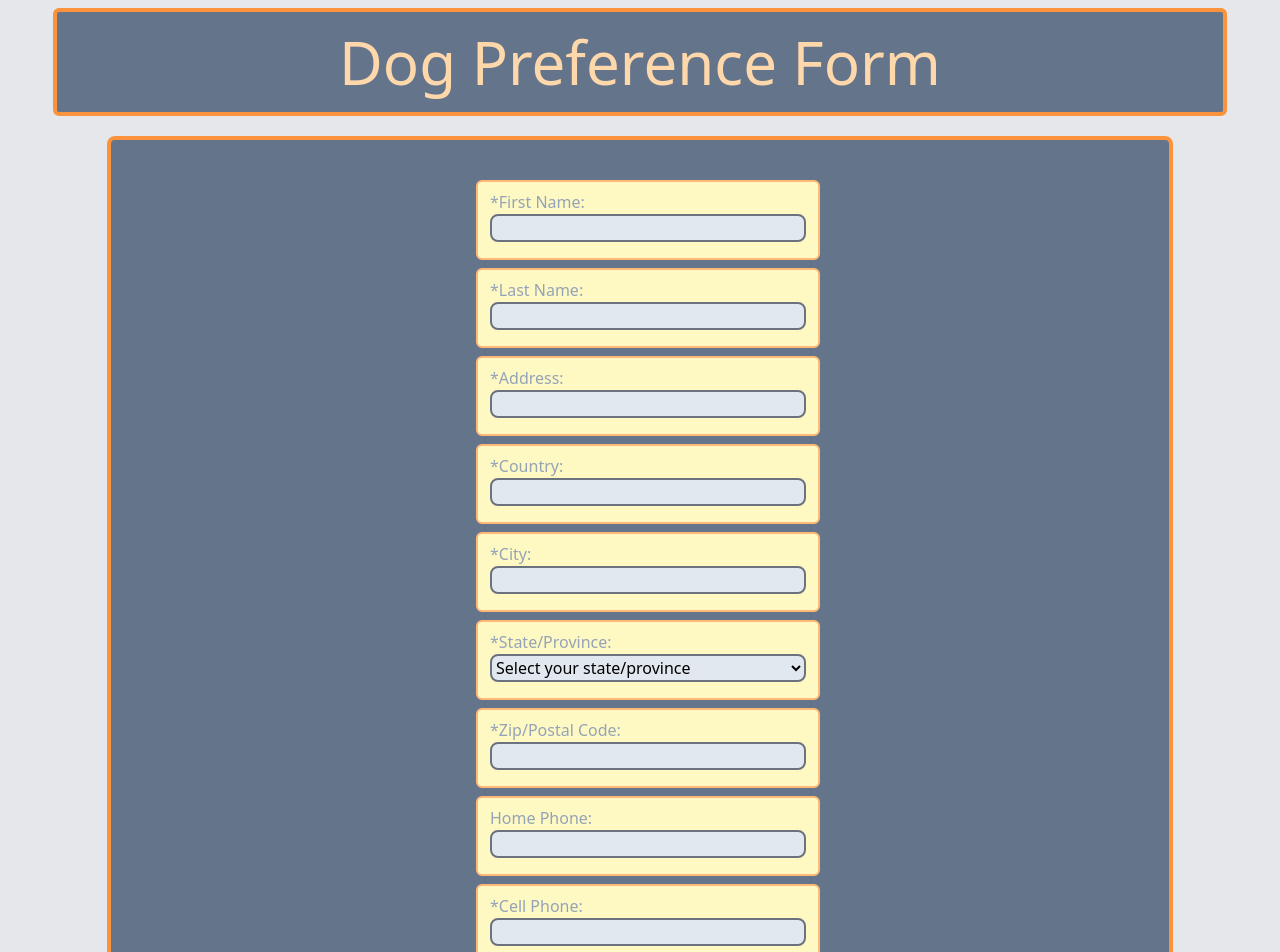
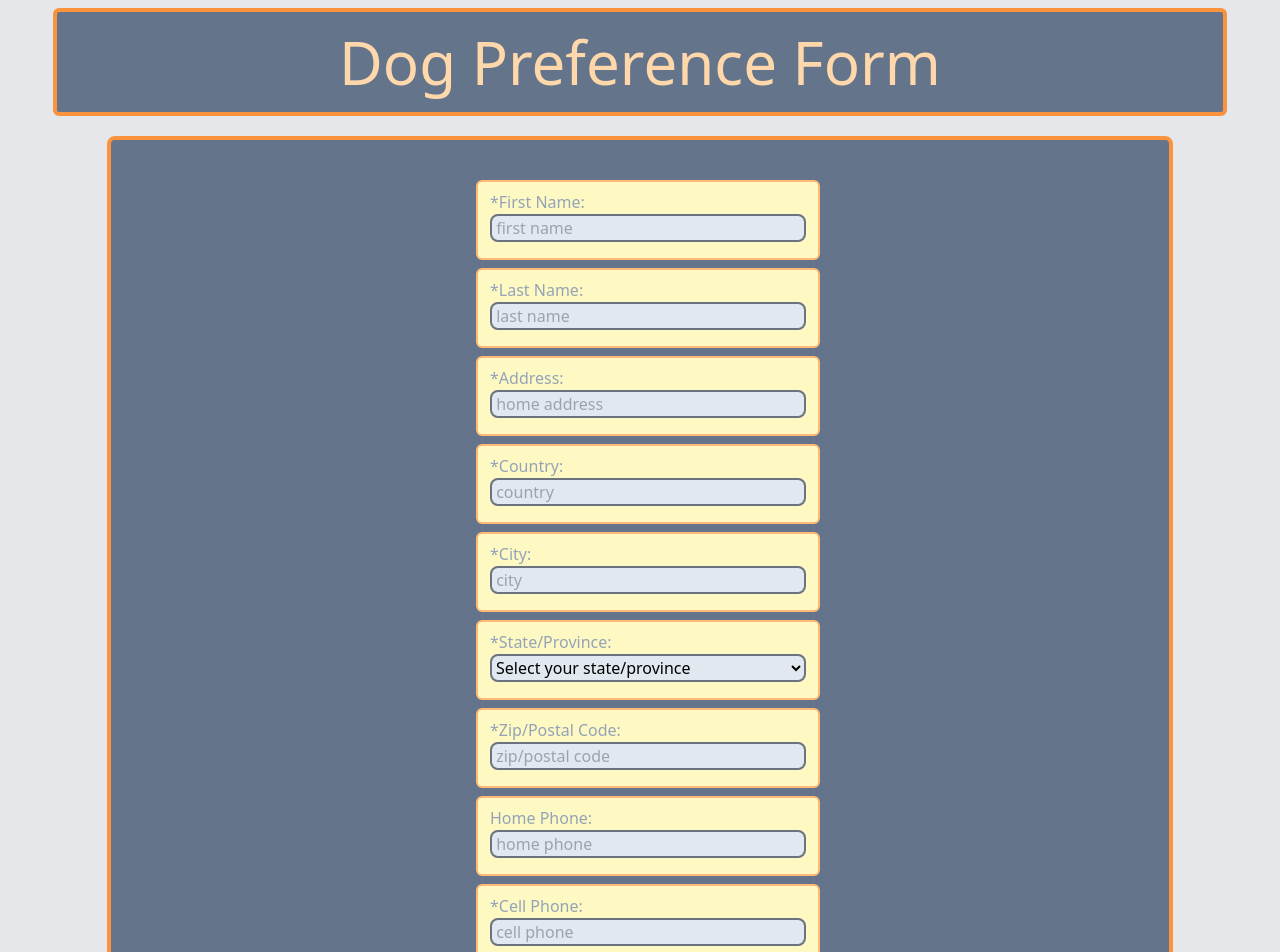
Before and after one commit to cssgunc/beautiful-together, a React (Create React App) app: page /dogform in a window 1280 px wide. Shown: the top 952 px of the page. Built offline with nearby package versions, Linux system fonts and the light colour scheme.

Commit message:
added placeholders

```diff
--- a/src/pages/DogForm.js
+++ b/src/pages/DogForm.js
@@ -20,31 +20,31 @@ export const DogForm = () => {
 
             <h1 className="text-center text-6xl m-2 font-extralight h-11/12 w-11/12 p-5 text-orange-200 justify-center rounded-md border-orange-400 border-4 bg-slate-500">Dog Preference Form</h1>
 
-            <form className="flex p-8 justify-center m-3 bg-slate-500 w-10/12 rounded-lg border-4 border-orange-400">
+            <form id="dogform" className="flex p-8 justify-center m-3 bg-slate-500 w-10/12 rounded-lg border-4 border-orange-400">
                 <div id= "part1" className={page === 0 ? "" : "hidden "}>
                     <div className="flex flex-col pt-2 pb-4 px-3 h-20 w-full align-top bg-yellow-100 rounded-md border-orange-300 border-2 m-2">
                         <label className="font-extralight text-slate-400" for="first_name">*First Name:</label>
-                        <input className="h-10 w-30 bg-slate-200 rounded-lg border-gray-500 border-2" type="text" id="f_name" name="first_name" required />
+                        <input className="h-10 w-30 bg-slate-200 rounded-lg border-gray-500 border-2" placeholder=" first name" type="text" id="f_name" name="first_name" required />
                     </div>
 
                     <div className="flex flex-col pt-2 pb-4 px-3 h-20 w-full align-top bg-yellow-100 rounded-md border-orange-300 border-2 m-2">
                         <label className="font-extralight text-slate-400" for="last_name">*Last Name:</label>
-                        <input className="h-10 w-30 bg-slate-200 rounded-lg border-gray-500 border-2" type="text" id="l_name" name="last_name" required />
+                        <input className="h-10 w-30 bg-slate-200 rounded-lg border-gray-500 border-2" placeholder=" last name" type="text" id="l_name" name="last_name" required />
                     </div>
 
                     <div className="flex flex-col pt-2 pb-4 px-3 h-20 w-full align-top bg-yellow-100 rounded-md border-orange-300 border-2 m-2">
                         <label className="font-extralight text-slate-400" for="address">*Address:</label>
-                        <input className="h-10 w-30 bg-slate-200 rounded-lg border-gray-500 border-2" type="text" id="address" name="address" pattern="^(?=\S*\s)(?=\P{L}*\p{L})(?=\D*\d)[\p{L}\d\s',.#/-]*$" autoComplete="street-address" required />
+                        <input className="h-10 w-30 bg-slate-200 rounded-lg border-gray-500 border-2" placeholder=" home address" type="text" id="address" name="address" pattern="^(?=\S*\s)(?=\P{L}*\p{L})(?=\D*\d)[\p{L}\d\s',.#/-]*$" autoComplete="street-address" required />
                     </div>
 
                     <div className="flex flex-col pt-2 pb-4 px-3 h-20 w-full align-top bg-yellow-100 rounded-md border-orange-300 border-2 m-2">
                         <label className="font-extralight text-slate-400" for="county">*Country:</label>
-                        <input className="h-10 w-30 bg-slate-200 rounded-lg border-gray-500 border-2" type="text" id="country" name="country" autoComplete="country-name" required />
+                        <input className="h-10 w-30 bg-slate-200 rounded-lg border-gray-500 border-2" placeholder=" country" type="text" id="country" name="country" autoComplete="country-name" required />
                     </div>
 
                     <div className="flex flex-col pt-2 pb-4 px-3 h-20 w-full align-top bg-yellow-100 rounded-md border-orange-300 border-2 m-2">
                         <label className="font-extralight text-slate-400" for="city">*City:</label>
-                        <input className="h-10 w-30 bg-slate-200 rounded-lg border-gray-500 border-2" type="text" id="city" name="city" required />
+                        <input className="h-10 w-30 bg-slate-200 rounded-lg border-gray-500 border-2" placeholder=" city" type="text" id="city" name="city" required />
                     </div>
 
                     <div className="flex flex-col pt-2 pb-4 px-3 h-20 w-full align-top bg-yellow-100 rounded-md border-orange-300 border-2 m-2">
@@ -114,26 +114,26 @@ export const DogForm = () => {
 
                     <div className="flex flex-col pt-2 pb-4 px-3 h-20 w-full align-top bg-yellow-100 rounded-md border-orange-300 border-2 m-2">
                         <label className="font-extralight text-slate-400" for="zip">*Zip/Postal Code:</label>
-                        <input className="h-10 w-30 bg-slate-200 rounded-lg border-gray-500 border-2" type="text" id="zip" name="zip" autoComplete="postal-code" pattern="\d{5}-?(\d{4})?" required />
+                        <input className="h-10 w-30 bg-slate-200 rounded-lg border-gray-500 border-2" placeholder=" zip/postal code" type="text" id="zip" name="zip" autoComplete="postal-code" pattern="\d{5}-?(\d{4})?" required />
                     </div>
 
                     <div className="flex flex-col pt-2 pb-4 px-3 h-20 w-full align-top bg-yellow-100 rounded-md border-orange-300 border-2 m-2">
                         <label className="font-extralight text-slate-400" for="home_phone">Home Phone:</label>
-                        <input className="h-10 w-30 bg-slate-200 rounded-lg border-gray-500 border-2" type="tel" id="homePhone" name="homePhone"/>
+                        <input className="h-10 w-30 bg-slate-200 rounded-lg border-gray-500 border-2" placeholder=" home phone" type="tel" id="homePhone" name="homePhone"/>
                     </div>
 
                     <div className="flex flex-col pt-2 pb-4 px-3 h-20 w-full align-top bg-yellow-100 rounded-md border-orange-300 border-2 m-2">
                         <label className="font-extralight text-slate-400" for="cell">*Cell Phone:</label>
-                        <input className="h-10 w-30 bg-slate-200 rounded-lg border-gray-500 border-2" type="yel" id="cell" name="cell" required />
+                        <input className="h-10 w-30 bg-slate-200 rounded-lg border-gray-500 border-2" placeholder=" cell phone" type="yel" id="cell" name="cell" required />
                     </div>
 
                     <div className="flex flex-col pt-2 pb-4 px-3 h-20 w-full align-top bg-yellow-100 rounded-md border-orange-300 border-2 m-2">
                         <label className="font-extralight text-slate-400" for="email">*Email:</label>
-                        <input className="h-10 w-30 bg-slate-200 rounded-lg border-gray-500 border-2" type="email" id="email" name="email" required />
+                        <input className="h-10 w-30 bg-slate-200 rounded-lg border-gray-500 border-2" placeholder=" your_email@email.com" type="email" id="email" name="email" required />
                     </div>
 
 
-                    <button type="button" onClick={() => setPage(1)} className="flex flex-col pt-2 pb-4 px-3 h-10 w-20 align-top bg-yellow-100 rounded-md border-orange-300 border-4 m-2">Next</button>
+                    <button type="button" form="dogform" onClick={() => setPage(1)} className="flex flex-col pt-2 pb-4 px-3 h-10 w-20 align-top bg-yellow-100 rounded-md border-orange-300 border-4 m-2">Next</button>
 
                 </div>
 
@@ -141,7 +141,7 @@ export const DogForm = () => {
 
                     <div className="flex flex-col pt-2 pb-4 px-3 h-20 w-full align-top bg-yellow-100 rounded-md border-orange-300 border-2 m-2">
                         <label className="font-extralight text-slate-400" for="zip">*Page 2 Question:</label>
-                        <input className="h-10 w-30 bg-slate-200 rounded-lg border-gray-500 border-2" type="text" id="quest2" name="quest1" autoComplete="TODO " pattern="\d{5}-?(\d{4})?" required />
+                        <input className="h-10 w-30 bg-slate-200 rounded-lg border-gray-500 border-2" type="text" id="quest2" name="quest1" autoComplete="TODO " required />
                     </div>
 
                     <button type="button" onClick={() => setPage(0)} className="flex flex-col pt-2 pb-4 px-3 h-10 w-20 align-top bg-yellow-100 rounded-md border-orange-300 border-4 m-2">Previous</button>
@@ -151,8 +151,8 @@ export const DogForm = () => {
                 <div id="part3" className={page === 2 ? "" : "hidden "}>
 
                     <div className="flex flex-col pt-2 pb-4 px-3 h-20 w-full align-top bg-yellow-100 rounded-md border-orange-300 border-2 m-2">
-                        <label className="font-extralight text-slate-400" for="zip">*Page 2 Question:</label>
-                        <input className="h-10 w-30 bg-slate-200 rounded-lg border-gray-500 border-2" type="text" id="quest2" name="quest1" autoComplete="TODO " pattern="\d{5}-?(\d{4})?" required />
+                        <label className="font-extralight text-slate-400" for="zip">*Page 3 Question:</label>
+                        <input className="h-10 w-30 bg-slate-200 rounded-lg border-gray-500 border-2" type="text" id="quest2" name="quest1" autoComplete="TODO " required />
                     </div>
 
                     <button type="button" onClick={() => setPage(1)} className="flex flex-col pt-2 pb-4 px-3 h-10 w-20 align-top bg-yellow-100 rounded-md border-orange-300 border-4 m-2">Previous</button>
```
